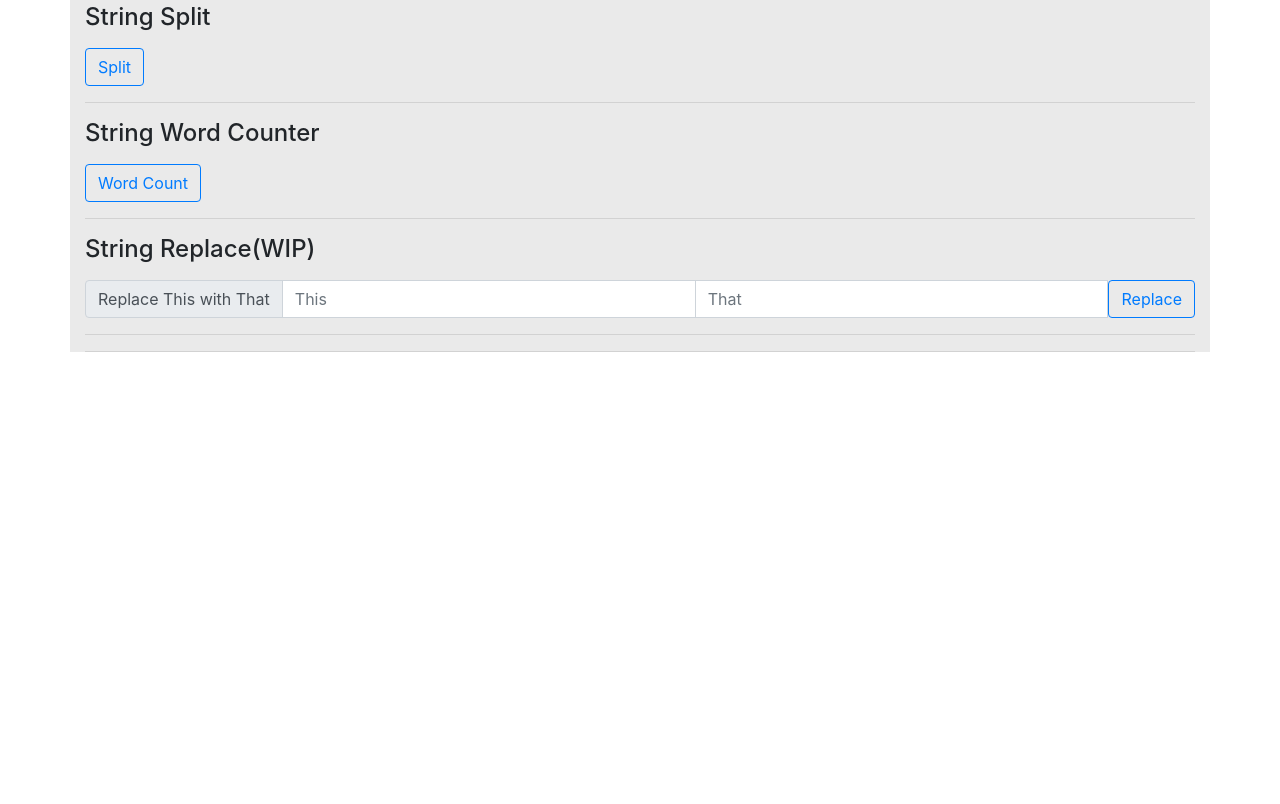
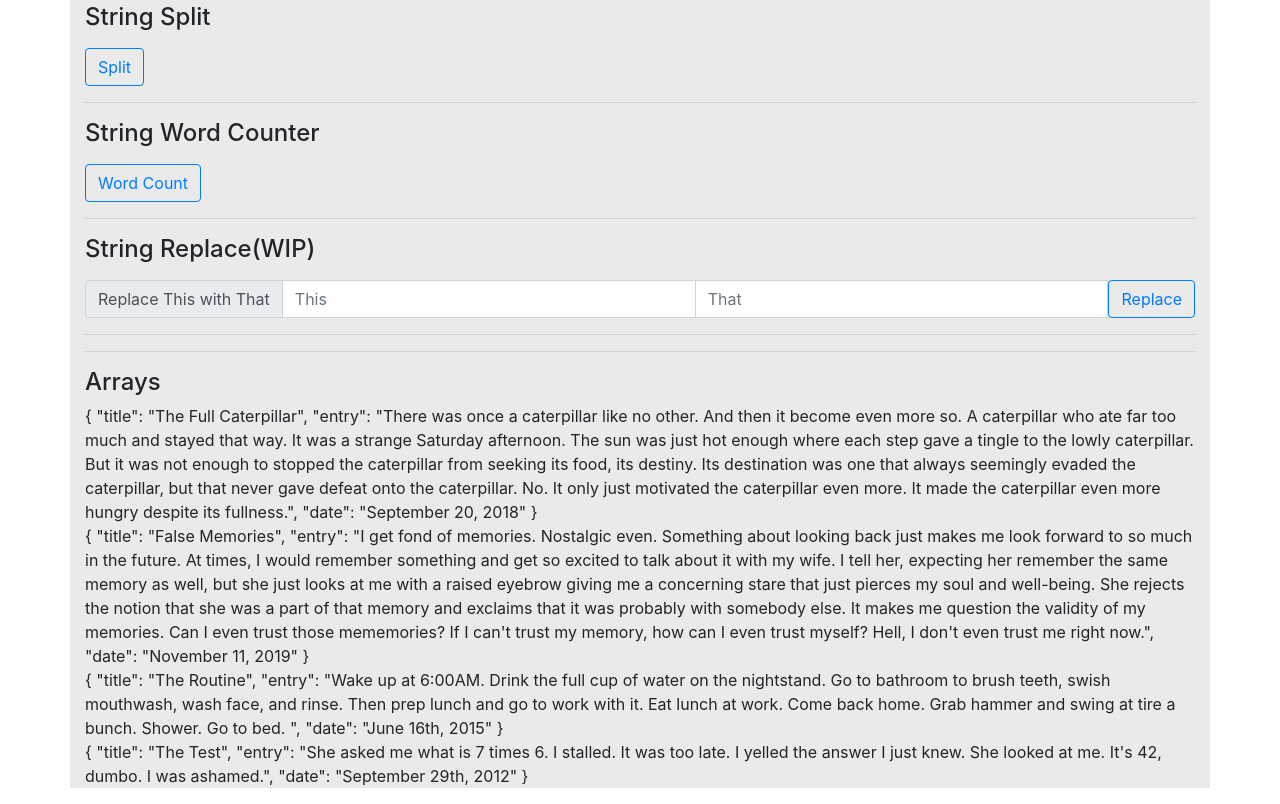
Before and after one commit to davidhvu/practice-on-practice, a plain HTML site: page Methods Galore/Methods Galore/index.html in a window 1280 px wide. Shown: the part 407-1211 px from the top of the page. Before the commit the page ends 800 px from the top, so only its background shows below. Drawn offline with nearby package versions, Linux system fonts and the light colour scheme.

Commit message:
Add files via upload

```diff
--- a/Methods Galore/Methods Galore/index.html
+++ b/Methods Galore/Methods Galore/index.html
@@ -61,6 +61,9 @@
             <hr>
             <hr>
 
+            <h4>Arrays</h4>
+            <p id="arr-the-pirate-ship"></p>
+
         </div>
 
         <script src="methods-galore.js"></script>
--- a/Methods Galore/Methods Galore/methods-galore.js
+++ b/Methods Galore/Methods Galore/methods-galore.js
@@ -1,3 +1,9 @@
+const helloWorld = "Hello! Thank you for checking this out for some odd ball reason. This is mostly in the pandemic time of early 2020s(late February) to whatever. My Github should illustrate that. Not well, but it should give some picture. Maybe this is just a comment to my future self. I hope you keep learning. Keep breaking it down so that it's digestable."
+
+console.log(helloWorld)
+
+
+
 const listOfStrings = [
     "Pack my box with five dozen liquor jugs.",
     "The quick brown fox jumps over the lazy dog.",
@@ -116,3 +122,11 @@ console.log(...exampleArray)
 const filterWordExample = exampleArray.filter(e => e.date.includes("June"))
 
 console.log(filterWordExample)
+
+// Print Array of Objects onto HTML
+const stringedArray1 = JSON.stringify(exampleArray[0], null, 4)
+const stringedArray2 = JSON.stringify(exampleArray[1], null, 4)
+const stringedArray3 = JSON.stringify(exampleArray[2], null, 4)
+const stringedArray4 = JSON.stringify(moreExample, null, 4)
+document.getElementById("arr-the-pirate-ship").innerHTML = stringedArray1 + "<br>" + stringedArray2 + "<br>" + stringedArray3 + "<br>" + stringedArray4
+console.log(stringedArray4)
```
